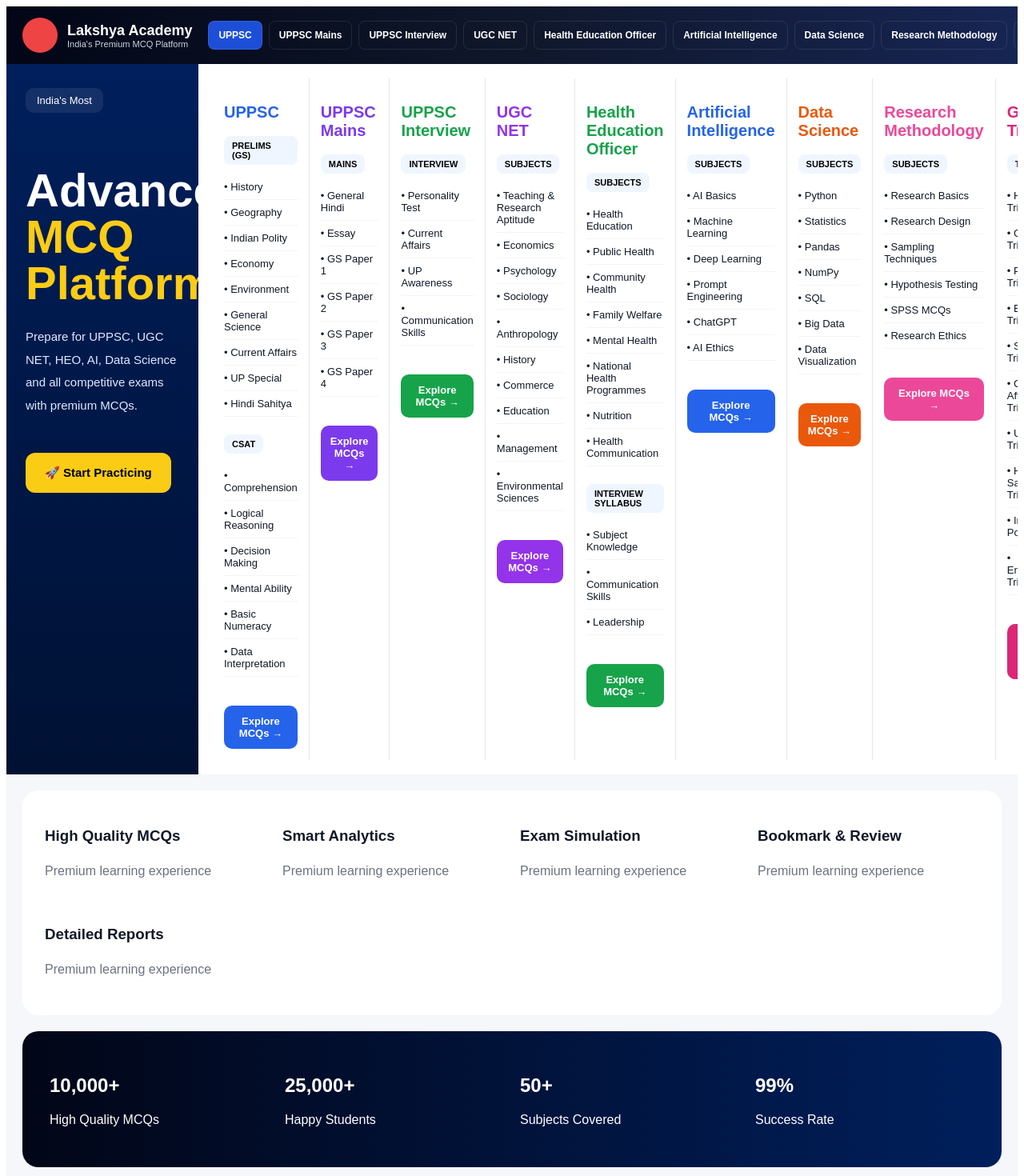
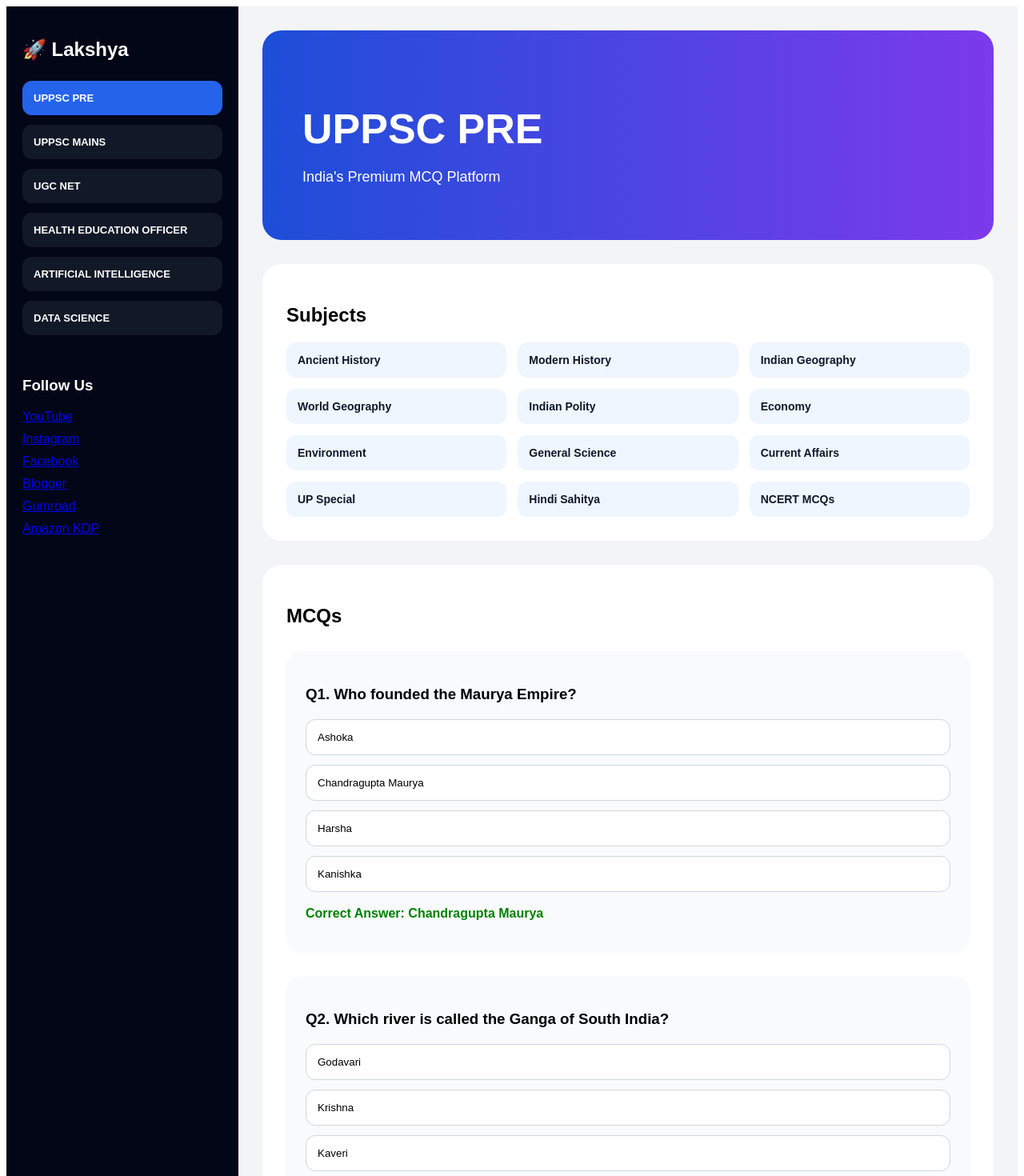
Before and after one commit to lakshyacivilservices/lakshyaquizacademy-2027, a Next.js app: page / in a window 1280 px wide. Shown: the top 1470 px of the page at 80% size. Built offline with nearby package versions, Linux system fonts and the light colour scheme.

Commit message:
Update page.tsx

```diff
--- a/app/page.tsx
+++ b/app/page.tsx
@@ -2,14 +2,17 @@
 
 import { useState } from "react";
 
-const menuData = [
+const examData = [
   {
-    title: "UPPSC",
+    id: "uppsc",
+    title: "UPPSC PRE",
     color: "#2563eb",
-    sections: {
-      "PRELIMS (GS)": [
-        "History",
-        "Geography",
+
+    subjects: [
+      "Ancient History",
+      "Modern History",
+      "Indian Geography",
+      "World Geography",
       "Indian Polity",
       "Economy",
       "Environment",
@@ -17,24 +20,40 @@
       "Current Affairs",
       "UP Special",
       "Hindi Sahitya",
+      "NCERT MCQs",
     ],
 
-      CSAT: [
-        "Comprehension",
-        "Logical Reasoning",
-        "Decision Making",
-        "Mental Ability",
-        "Basic Numeracy",
-        "Data Interpretation",
+    mcqs: [
+      {
+        q: "Who founded the Maurya Empire?",
+        o: [
+          "Ashoka",
+          "Chandragupta Maurya",
+          "Harsha",
+          "Kanishka",
         ],
-    },
+        a: "Chandragupta Maurya",
       },
 
       {
-    title: "UPPSC Mains",
+        q: "Which river is called the Ganga of South India?",
+        o: [
+          "Godavari",
+          "Krishna",
+          "Kaveri",
+          "Narmada",
+        ],
+        a: "Godavari",
+      },
+    ],
+  },
+
+  {
+    id: "mains",
+    title: "UPPSC MAINS",
     color: "#7c3aed",
-    sections: {
-      MAINS: [
+
+    subjects: [
       "General Hindi",
       "Essay",
       "GS Paper 1",
@@ -42,514 +61,400 @@
       "GS Paper 3",
       "GS Paper 4",
     ],
-    },
+
+    mcqs: [
+      {
+        q: "Essay paper is of how many marks in UPPSC?",
+        o: ["100", "150", "200", "300"],
+        a: "150",
       },
 
       {
-    title: "UPPSC Interview",
-    color: "#16a34a",
-    sections: {
-      INTERVIEW: [
-        "Personality Test",
-        "Current Affairs",
-        "UP Awareness",
-        "Communication Skills",
+        q: "GS Paper 4 is related to?",
+        o: [
+          "Science",
+          "History",
+          "Ethics",
+          "Geography",
         ],
+        a: "Ethics",
       },
+    ],
   },
 
   {
+    id: "ugcnet",
     title: "UGC NET",
     color: "#9333ea",
-    sections: {
-      SUBJECTS: [
-        "Teaching & Research Aptitude",
-        "Economics",
+
+    subjects: [
       "Psychology",
       "Sociology",
       "Anthropology",
-        "History",
-        "Commerce",
       "Education",
       "Management",
       "Environmental Sciences",
     ],
-    },
+
+    mcqs: [
+      {
+        q: "Who proposed Classical Conditioning?",
+        o: [
+          "Skinner",
+          "Pavlov",
+          "Freud",
+          "Bandura",
+        ],
+        a: "Pavlov",
       },
 
       {
-    title: "Health Education Officer",
-    color: "#16a34a",
-    sections: {
-      SUBJECTS: [
-        "Health Education",
-        "Public Health",
-        "Community Health",
-        "Family Welfare",
-        "Mental Health",
-        "National Health Programmes",
-        "Nutrition",
-        "Health Communication",
+        q: "UGC NET Paper 1 is related to?",
+        o: [
+          "Research Aptitude",
+          "Math",
+          "Science",
+          "History",
         ],
-
-      "INTERVIEW SYLLABUS": [
-        "Subject Knowledge",
-        "Communication Skills",
-        "Leadership",
+        a: "Research Aptitude",
+      },
     ],
-    },
   },
 
   {
-    title: "Artificial Intelligence",
-    color: "#2563eb",
-    sections: {
-      SUBJECTS: [
-        "AI Basics",
+    id: "heo",
+    title: "HEALTH EDUCATION OFFICER",
+    color: "#16a34a",
+
+    subjects: [
+      "Health Education",
+      "Public Health",
+      "Nutrition",
+      "Mental Health",
+      "Family Welfare",
+    ],
+
+    mcqs: [
+      {
+        q: "WHO stands for?",
+        o: [
+          "World Health Organization",
+          "World Human Office",
+          "Health World Order",
+          "None",
+        ],
+        a: "World Health Organization",
+      },
+
+      {
+        q: "Balanced diet contains?",
+        o: [
+          "Only proteins",
+          "Only vitamins",
+          "All nutrients",
+          "Only carbs",
+        ],
+        a: "All nutrients",
+      },
+    ],
+  },
+
+  {
+    id: "ai",
+    title: "ARTIFICIAL INTELLIGENCE",
+    color: "#0ea5e9",
+
+    subjects: [
       "Machine Learning",
       "Deep Learning",
       "Prompt Engineering",
       "ChatGPT",
-        "AI Ethics",
     ],
-    },
+
+    mcqs: [
+      {
+        q: "AI stands for?",
+        o: [
+          "Artificial Intelligence",
+          "Advanced Internet",
+          "Auto Input",
+          "None",
+        ],
+        a: "Artificial Intelligence",
       },
 
       {
-    title: "Data Science",
-    color: "#ea580c",
-    sections: {
-      SUBJECTS: [
-        "Python",
-        "Statistics",
-        "Pandas",
-        "NumPy",
-        "SQL",
-        "Big Data",
-        "Data Visualization",
+        q: "ChatGPT is developed by?",
+        o: [
+          "Google",
+          "Microsoft",
+          "OpenAI",
+          "Meta",
         ],
+        a: "OpenAI",
       },
+    ],
   },
 
   {
-    title: "Research Methodology",
-    color: "#ec4899",
-    sections: {
-      SUBJECTS: [
-        "Research Basics",
-        "Research Design",
-        "Sampling Techniques",
-        "Hypothesis Testing",
-        "SPSS MCQs",
-        "Research Ethics",
+    id: "datascience",
+    title: "DATA SCIENCE",
+    color: "#ea580c",
+
+    subjects: [
+      "Python",
+      "Pandas",
+      "Statistics",
+      "SQL",
+      "Big Data",
     ],
-    },
+
+    mcqs: [
+      {
+        q: "Python is a?",
+        o: [
+          "Programming Language",
+          "Database",
+          "Browser",
+          "OS",
+        ],
+        a: "Programming Language",
       },
 
       {
-    title: "GK Tricks",
-    color: "#db2777",
-    sections: {
-      TRICKS: [
-        "History Tricks",
-        "Geography Tricks",
-        "Polity Tricks",
-        "Economy Tricks",
-        "Science Tricks",
-        "Current Affairs Tricks",
-        "UP GK Tricks",
-        "Hindi Sahitya Tricks",
-        "Indian Polity Tricks",
-        "Environment Tricks",
+        q: "Pandas is used for?",
+        o: [
+          "Gaming",
+          "Data Analysis",
+          "Video Editing",
+          "Animation",
         ],
+        a: "Data Analysis",
       },
-  },
-
-  {
-    title: "Current Affairs",
-    color: "#0891b2",
-    sections: {
-      CURRENT: [
-        "Daily Current Affairs",
-        "Weekly Current Affairs",
-        "Monthly PDFs",
-        "UP Current Affairs",
     ],
-    },
-  },
-
-  {
-    title: "NCERT MCQs",
-    color: "#2563eb",
-    sections: {
-      NCERT: [
-        "NCERT History",
-        "NCERT Geography",
-        "NCERT Economy",
-        "NCERT Science",
-        "NCERT Environment",
-      ],
-
-      EXAMS: [
-        "SSC Exams",
-        "Banking Exams",
-        "Railway Exams",
-        "State PCS Exams",
-      ],
-    },
   },
 ];
 
 export default function Home() {
-  const [activeMenu, setActiveMenu] =
-    useState("UPPSC");
+  const [selectedExam, setSelectedExam] =
+    useState(examData[0]);
 
   return (
     <main
       style={{
-        background: "#f5f7fb",
-        minHeight: "100vh",
+        display: "flex",
         fontFamily: "Arial",
+        background: "#f3f4f6",
       }}
     >
-      <header
+      <aside
         style={{
+          width: "250px",
+          background: "#020617",
+          color: "white",
+          minHeight: "100vh",
+          padding: "20px",
+          position: "sticky",
+          top: 0,
+          overflowY: "auto",
+        }}
+      >
+        <h1
+          style={{
+            fontSize: "24px",
+            marginBottom: "25px",
+          }}
+        >
+          🚀 Lakshya
+        </h1>
+
+        {examData.map((exam, i) => (
+          <button
+            key={i}
+            onClick={() =>
+              setSelectedExam(exam)
+            }
+            style={{
+              width: "100%",
+              textAlign: "left",
               background:
-            "linear-gradient(90deg,#020617,#0f172a,#172554)",
-          padding: "14px 20px",
+                selectedExam.id === exam.id
+                  ? exam.color
+                  : "#111827",
+              color: "white",
+              border: "none",
+              padding: "14px",
+              marginBottom: "12px",
+              borderRadius: "12px",
+              cursor: "pointer",
+              fontSize: "13px",
+              fontWeight: "bold",
+            }}
+          >
+            {exam.title}
+          </button>
+        ))}
+
+        <div
+          style={{
+            marginTop: "40px",
+          }}
+        >
+          <h3>Follow Us</h3>
+
+          <div
+            style={{
               display: "flex",
-          alignItems: "center",
-          justifyContent: "space-between",
-          overflowX: "auto",
-          whiteSpace: "nowrap",
+              flexDirection: "column",
+              gap: "10px",
+            }}
+          >
+            <a href="#">YouTube</a>
+            <a href="#">Instagram</a>
+            <a href="#">Facebook</a>
+            <a href="#">Blogger</a>
+            <a href="#">Gumroad</a>
+            <a href="#">Amazon KDP</a>
+          </div>
+        </div>
+      </aside>
+
+      <section
+        style={{
+          flex: 1,
+          padding: "30px",
         }}
       >
         <div
           style={{
-            display: "flex",
-            alignItems: "center",
-            gap: "12px",
+            background:
+              "linear-gradient(90deg,#1d4ed8,#7c3aed)",
+            color: "white",
+            padding: "50px",
+            borderRadius: "24px",
+            marginBottom: "30px",
           }}
         >
-          <div
-            style={{
-              width: "44px",
-              height: "44px",
-              borderRadius: "50%",
-              background: "#ef4444",
-            }}
-          />
-
-          <div>
           <h1
             style={{
-                color: "white",
-                margin: 0,
-                fontSize: "18px",
+              fontSize: "52px",
+              marginBottom: "20px",
             }}
           >
-              Lakshya Academy
+            {selectedExam.title}
           </h1>
 
           <p
             style={{
-                color: "#cbd5e1",
-                margin: 0,
-                fontSize: "11px",
+              fontSize: "18px",
             }}
           >
             India's Premium MCQ Platform
           </p>
         </div>
-        </div>
 
         <div
           style={{
-            display: "flex",
-            gap: "8px",
-            marginLeft: "20px",
+            background: "white",
+            padding: "30px",
+            borderRadius: "24px",
+            marginBottom: "30px",
           }}
         >
-          {menuData.map((menu, i) => (
-            <button
-              key={i}
-              onClick={() =>
-                setActiveMenu(menu.title)
-              }
+          <h2>Subjects</h2>
+
+          <div
             style={{
-                background:
-                  activeMenu === menu.title
-                    ? "#1d4ed8"
-                    : "transparent",
-                color: "white",
-                border:
-                  "1px solid rgba(255,255,255,0.1)",
-                padding: "10px 12px",
-                borderRadius: "8px",
-                fontSize: "12px",
-                cursor: "pointer",
-                fontWeight: "bold",
+              display: "grid",
+              gridTemplateColumns:
+                "repeat(auto-fit,minmax(220px,1fr))",
+              gap: "14px",
+              marginTop: "20px",
             }}
           >
-              {menu.title}
-            </button>
-          ))}
-        </div>
-      </header>
-
-      <section
+            {selectedExam.subjects.map(
+              (subject, i) => (
+                <a
+                  key={i}
+                  href="#"
                   style={{
-          display: "grid",
-          gridTemplateColumns: "240px 1fr",
-          minHeight: "640px",
+                    background: "#eff6ff",
+                    padding: "14px",
+                    borderRadius: "12px",
+                    textDecoration: "none",
+                    color: "#111827",
+                    fontWeight: "bold",
+                    fontSize: "14px",
                   }}
                 >
-        <div
-          style={{
-            background:
-              "linear-gradient(180deg,#001f5c,#001133)",
-            color: "white",
-            padding: "30px 24px",
-          }}
-        >
-          <div
-            style={{
-              background:
-                "rgba(255,255,255,0.08)",
-              display: "inline-block",
-              padding: "8px 14px",
-              borderRadius: "10px",
-              marginBottom: "20px",
-              fontSize: "13px",
-            }}
-          >
-            India's Most
+                  {subject}
+                </a>
+              )
+            )}
           </div>
-
-          <h2
-            style={{
-              fontSize: "58px",
-              lineHeight: 1,
-              marginBottom: "24px",
-            }}
-          >
-            Advanced
-            <br />
-            <span style={{ color: "#facc15" }}>
-              MCQ Platform
-            </span>
-          </h2>
-
-          <p
-            style={{
-              lineHeight: 1.9,
-              fontSize: "15px",
-              color: "#dbeafe",
-            }}
-          >
-            Prepare for UPPSC, UGC NET,
-            HEO, AI, Data Science and all
-            competitive exams with premium
-            MCQs.
-          </p>
-
-          <button
-            style={{
-              marginTop: "30px",
-              background: "#facc15",
-              color: "black",
-              border: "none",
-              padding: "16px 24px",
-              borderRadius: "12px",
-              fontWeight: "bold",
-              fontSize: "15px",
-              cursor: "pointer",
-            }}
-          >
-            🚀 Start Practicing
-          </button>
         </div>
 
         <div
           style={{
             background: "white",
-            padding: "18px",
-            overflowX: "auto",
+            padding: "30px",
+            borderRadius: "24px",
           }}
         >
-          <div
-            style={{
-              display: "flex",
-              minWidth: "1250px",
-            }}
-          >
-            {menuData.map((menu, i) => (
+          <h2>MCQs</h2>
+
+          {selectedExam.mcqs.map((mcq, i) => (
             <div
               key={i}
               style={{
-                  width: "220px",
-                  padding: "14px",
-                  borderRight:
-                    "1px solid #e5e7eb",
+                marginTop: "30px",
+                background: "#f8fafc",
+                padding: "24px",
+                borderRadius: "18px",
               }}
             >
-                <h2
+              <h3>
+                Q{i + 1}. {mcq.q}
+              </h3>
+
+              <div
                 style={{
-                    color: menu.color,
-                    fontSize: "20px",
-                    marginBottom: "18px",
+                  display: "grid",
+                  gap: "12px",
+                  marginTop: "20px",
                 }}
               >
-                  {menu.title}
-                </h2>
-
-                {Object.entries(
-                  menu.sections
-                ).map(([section, items], j) => (
-                  <div
+                {mcq.o.map((opt, j) => (
+                  <button
                     key={j}
                     style={{
-                      marginBottom: "22px",
+                      background: "white",
+                      border:
+                        "1px solid #d1d5db",
+                      padding: "14px",
+                      borderRadius: "12px",
+                      textAlign: "left",
+                      cursor: "pointer",
                     }}
                   >
-                    <div
+                    {opt}
+                  </button>
+                ))}
+              </div>
+
+              <p
                 style={{
-                        background: "#eff6ff",
-                        display: "inline-block",
-                        padding: "6px 10px",
-                        borderRadius: "8px",
-                        fontSize: "11px",
+                  marginTop: "18px",
+                  color: "green",
                   fontWeight: "bold",
-                        marginBottom: "12px",
                 }}
               >
-                      {section}
-                    </div>
-
-                    {items.map((item, k) => (
-                      <div
-                        key={k}
-                        style={{
-                          padding: "8px 0",
-                          fontSize: "13px",
-                          color: "#111827",
-                          borderBottom:
-                            "1px solid #f3f4f6",
-                        }}
-                      >
-                        • {item}
+                Correct Answer: {mcq.a}
+              </p>
             </div>
           ))}
         </div>
-                ))}
-
-                <button
-                  style={{
-                    marginTop: "14px",
-                    width: "100%",
-                    background: menu.color,
-                    color: "white",
-                    border: "none",
-                    padding: "12px",
-                    borderRadius: "10px",
-                    fontWeight: "bold",
-                    cursor: "pointer",
-                    fontSize: "13px",
-                  }}
-                >
-                  Explore MCQs →
-                </button>
-              </div>
-            ))}
-          </div>
-        </div>
       </section>
-
-      <section
-        style={{
-          background: "white",
-          margin: "20px",
-          borderRadius: "20px",
-          padding: "28px",
-          display: "grid",
-          gridTemplateColumns:
-            "repeat(auto-fit,minmax(220px,1fr))",
-          gap: "20px",
-        }}
-      >
-        {[
-          "High Quality MCQs",
-          "Smart Analytics",
-          "Exam Simulation",
-          "Bookmark & Review",
-          "Detailed Reports",
-        ].map((item, i) => (
-          <div key={i}>
-            <h3
-              style={{
-                color: "#111827",
-              }}
-            >
-              {item}
-            </h3>
-
-            <p
-              style={{
-                color: "#6b7280",
-                lineHeight: 1.7,
-              }}
-            >
-              Premium learning experience
-            </p>
-          </div>
-        ))}
-      </section>
-
-      <section
-        style={{
-          background:
-            "linear-gradient(90deg,#020617,#001f5c)",
-          margin: "20px",
-          borderRadius: "20px",
-          padding: "34px",
-          color: "white",
-          display: "grid",
-          gridTemplateColumns:
-            "repeat(auto-fit,minmax(220px,1fr))",
-          gap: "20px",
-        }}
-      >
-        <div>
-          <h2>10,000+</h2>
-          <p>High Quality MCQs</p>
-        </div>
-
-        <div>
-          <h2>25,000+</h2>
-          <p>Happy Students</p>
-        </div>
-
-        <div>
-          <h2>50+</h2>
-          <p>Subjects Covered</p>
-        </div>
-
-        <div>
-          <h2>99%</h2>
-          <p>Success Rate</p>
-        </div>
-      </section>
-
-      <footer
-        style={{
-          background: "#020617",
-          color: "white",
-          padding: "24px",
-          textAlign: "center",
-        }}
-      >
-        © 2026 Lakshya Academy
-      </footer>
     </main>
   );
 }
```
Lines whose indentation alone changed are shown as unchanged.
